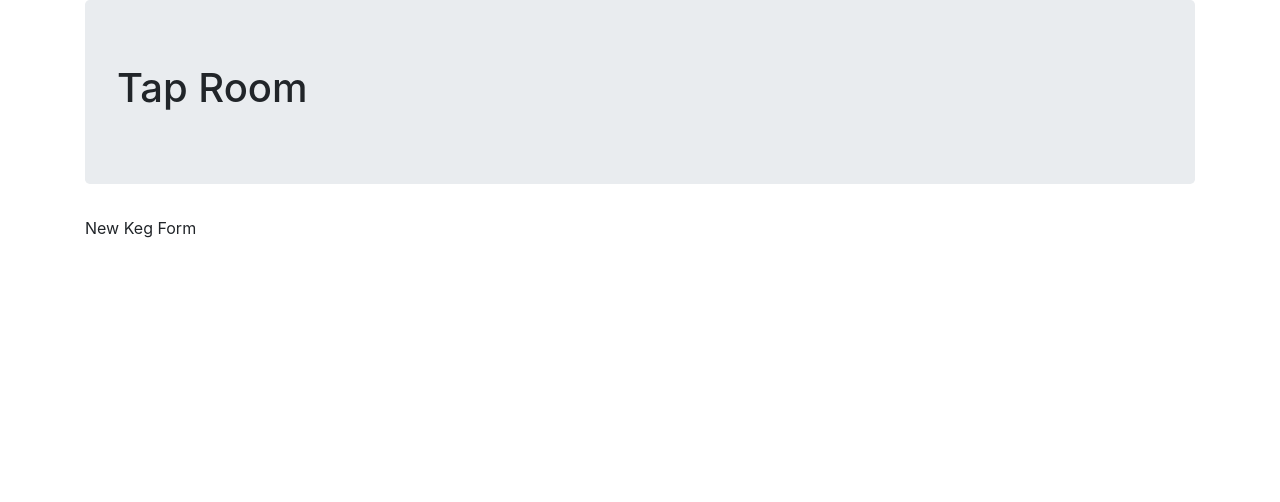
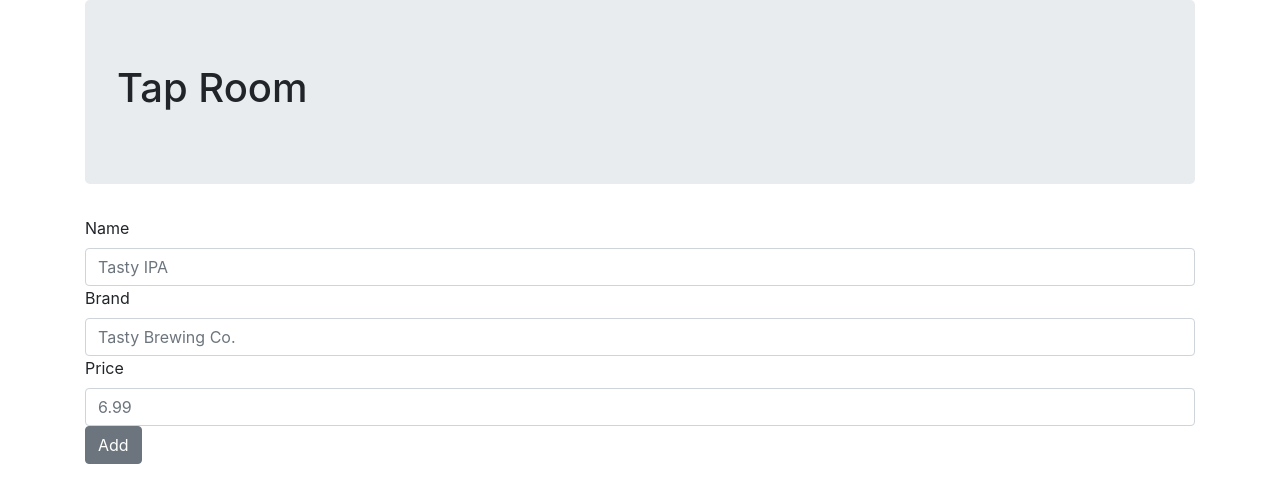
Before and after one commit to mlstroud/tap-room-redux, a React (Create React App) app: page / in a window 1280 px wide. Both pictures are taken after a click on the button "Add Keg". Shown: the top 502 px of the page. Built offline with nearby package versions, Linux system fonts and the light colour scheme.

Commit message:
add form and handler for adding new keg

```diff
--- a/src/components/NewKegForm.js
+++ b/src/components/NewKegForm.js
@@ -1,9 +1,43 @@
 import React from "react";
+import PropTypes from "prop-types";
+import { v4 } from "uuid";
+import { Form, Input, Label, Button } from "reactstrap";
 
-function NewKegForm() {
+function NewKegForm(props) {
+
+  function handleNewKegFormSubmission(event) {
+    event.preventDefault();
+    props.onNewKegCreation({
+      name: event.target.kegName.value,
+      brand: event.target.kegBrand.value,
+      price: event.target.kegPrice.value,
+      id: v4()
+    })
+  }
+
   return (
-    "New Keg Form"
+    <React.Fragment>
+      <Form onSubmit={handleNewKegFormSubmission}>
+        <Label for="kegName">Name</Label>
+        <Input type="text"
+          name="kegName"
+          placeholder="Tasty IPA" />
+        <Label for="kegBrand">Brand</Label>
+        <Input type="text"
+          name="kegBrand"
+          placeholder="Tasty Brewing Co." />
+        <Label for="kegPrice">Price</Label>
+        <Input type="text"
+          name="kegPrice"
+          placeholder="6.99" />
+        <Button type="submit">Add</Button>
+      </Form>
+    </React.Fragment>
   );
 }
 
+NewKegForm.propTypes = {
+  onNewKegCreation: PropTypes.func
+}
+
 export default NewKegForm;
```
